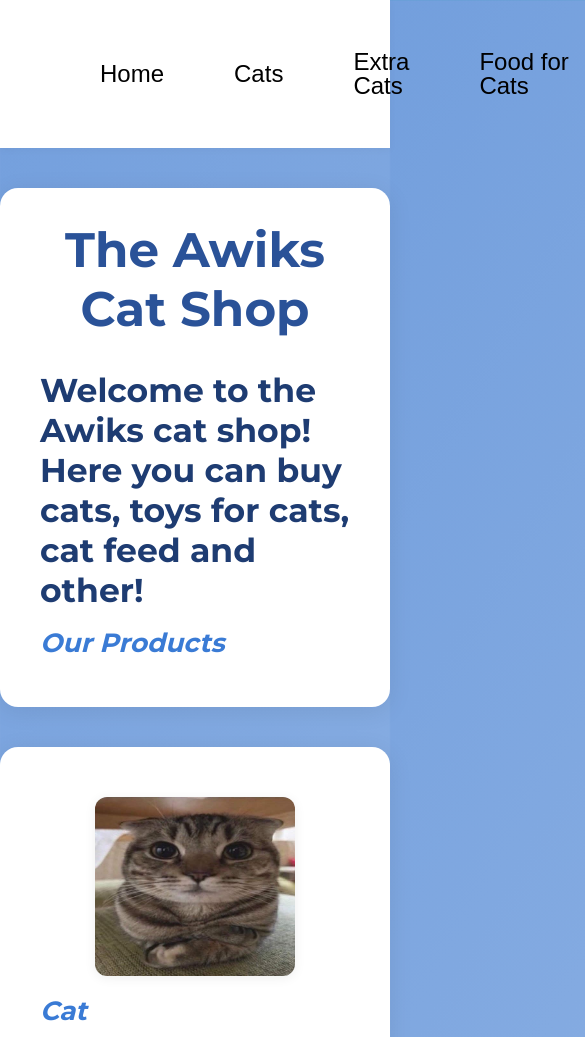
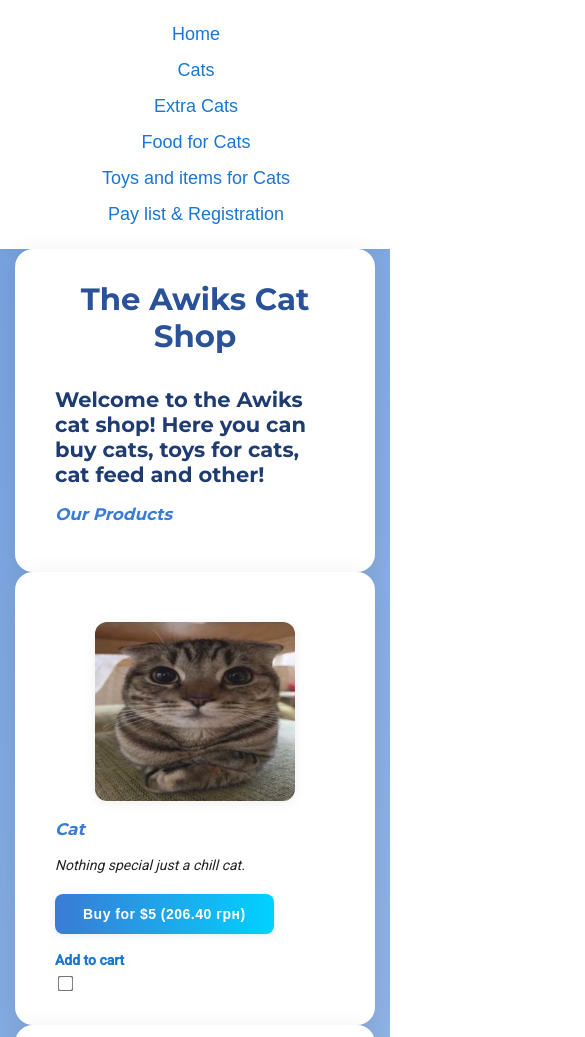
Before and after one commit to Dimapcp/TheAwiksCatshop, a plain HTML site: page index.html in a window 390 px wide. Shown: the top 1037 px of the page, 585 px wide, since content can reach past the window. Drawn offline with Linux system fonts and the light colour scheme; a script that the page names is missing.

Commit message:
Adaptation Mobile

```diff
--- /dev/null
+++ b/adapt.css
@@ -0,0 +1,92 @@
+/* ===== MASTER ADAPT RESET ===== */
+
+*,
+*::before,
+*::after {
+  box-sizing: border-box;
+}
+
+html {
+  -webkit-text-size-adjust: 100%;
+  scroll-behavior: smooth;
+}
+
+body {
+  margin: 0;
+  overflow-x: hidden;
+}
+
+/* ===== MEDIA FIX ===== */
+
+img,
+video,
+iframe {
+  max-width: 100%;
+  height: auto;
+  display: block;
+}
+
+/* ===== FLEX SAFE WRAP ===== */
+
+.flex,
+.row {
+  display: flex;
+  flex-wrap: wrap;
+}
+
+/* ===== GRID SAFE AUTO ===== */
+
+.grid {
+  display: grid;
+  grid-template-columns: repeat(auto-fit, minmax(250px, 1fr));
+  gap: 20px;
+}
+
+/* ===== TEXT SAFETY ===== */
+
+h1, h2, h3 {
+  line-height: 1.2;
+  word-wrap: break-word;
+}
+
+p {
+  word-wrap: break-word;
+}
+
+/* ===== CONTAINER SAFE ===== */
+
+.container {
+  width: 100%;
+  max-width: 1200px;
+  margin: auto;
+  padding: 0 15px;
+}
+
+/* ===== MOBILE STACK ===== */
+
+@media (max-width: 768px) {
+
+  .row,
+  .flex {
+    flex-direction: column;
+  }
+
+  .hide-mobile {
+    display: none !important;
+  }
+
+  .text-center-mobile {
+    text-align: center;
+  }
+
+}
+
+/* ===== SMALL DEVICES ===== */
+
+@media (max-width: 480px) {
+
+  body {
+    font-size: 14px;
+  }
+
+}
--- a/index.html
+++ b/index.html
@@ -7,6 +7,7 @@
     <link rel="stylesheet" href="style.css">
     <meta charset="UTF-8">
     <meta name="viewport" content="width=device-width, initial-scale=1.0">
+    <link rel="stylesheet" href="adapt.css">
     <title>TheAwiksCatShop</title>
 </head>
 <body>
--- a/style.css
+++ b/style.css
@@ -8,9 +8,11 @@ body {
 }
 
 .container {
+    width: 100%;
+    max-width: 1200px;
+    margin: 0 auto;
     display: flex;
     justify-content: center;
-    margin-top: 40px;
 }
 
 .wrapper {
@@ -89,16 +91,7 @@ header {
     display: flex;
 }
 
-.navigation-list {
-    display: flex;
-    list-style-type: none;
-    padding: 0;
-    margin: 0;
-}
 
-.nav-link {
-    margin-right: 40px;
-}
 /* Загальні стилі для сторінки */
 body {
     font-family: 'Segoe UI', Arial, sans-serif;
@@ -125,24 +118,36 @@ header img {
 }
 
 /* Навігація */
-.navigation {
+.navigation-list {
+    display: flex;
+    align-items: center;
+    gap: 32px;
     list-style: none;
-    display: flex;
-    gap: 32px;
+    padding: 0;
     margin: 0;
-    padding: 0;
+    font-family: "Oswald", sans-serif;
+    font-weight: 400;
+    font-size: 24px;
 }
 
-.navigation a {
+.navigation-list a {
     text-decoration: none;
     color: #1976d2;
-    font-weight: 500;
-    font-size: 1.1rem;
-    transition: color 0.2s;
+    transition: 0.2s;
 }
 
-.navigation a:hover {
+.navigation-list a:hover {
     color: #1565c0;
+}
+@media (max-width: 768px) {
+
+    .navigation-list {
+        flex-wrap: wrap;
+        justify-content: center;
+        gap: 15px;
+        font-size: 18px;
+    }
+
 }
 
 /* Контейнер першого блоку */
@@ -232,24 +237,8 @@ body {
     margin: 0;
 }
 
-.navigation-list {
-    display: flex;
-    align-items: center;
-    height: 100%;
-    list-style-type: none;
-    padding: 0;
-    margin: 0;
-    font-family: "Oswald", sans-serif;
-    font-weight: 400;
-    font-size: 24px;
-    line-height: 100%;
-}
 
-.nav-link {
-    margin-right: 70px;
-    text-decoration: none;
-    color: #000000;
-}
+
 
 header {
     background: #ffffff;
@@ -482,6 +471,7 @@ header {
 body {
   cursor: url("Pusheen\ the\ Cat\ Animated--pointer--SweezyCursors.cur"), auto;}
 
+
 input[type="submit"],
 input[type="reset"] {
     background: none;
@@ -493,3 +483,39 @@ input[type="reset"] {
     outline: inherit;
     font-family: "Oswald", sans-serif;
 }
+@media (max-width: 768px) {
+
+
+  .search-form {
+    margin: 10px 0 0 0;
+    width: 100%;
+  }
+}
+@media (max-width: 480px) {
+/* header li a{display: flex;
+    flex-direction: column;
+    align-self: center;
+    justify-self: space-around;
+    padding: 20px;} */
+
+    /* .navigation-list {
+    display: flex;
+    align-items: center;
+    gap: auto;
+    list-style: none;
+    padding: 0;
+    margin: 0;
+    font-family: "Oswald", sans-serif;
+    font-weight: 400;
+    font-size: 24px;
+} */
+
+    header {
+        height: 100%;
+    }
+    header *{
+        display: flex;
+        text-align: center;
+        flex-direction: column;
+    }
+}
```
Also changed, not shown: LISENSEFORCAT.html (+1 -0 lines), aboutteam.html (+1 -0 lines), home.html (+1 -0 lines), lno.html (+1 -0 lines), personalsale.html (+1 -0 lines), promoaply!.html (+1 -0 lines), registration&buying.html (+1 -0 lines), saleof.html (+1 -0 lines), seffylubought.html (+1 -0 lines), site reting.html (+1 -0 lines), support.html (+1 -0 lines), thx for coment.html (+1 -0 lines), thx for suport.html (+1 -0 lines).
